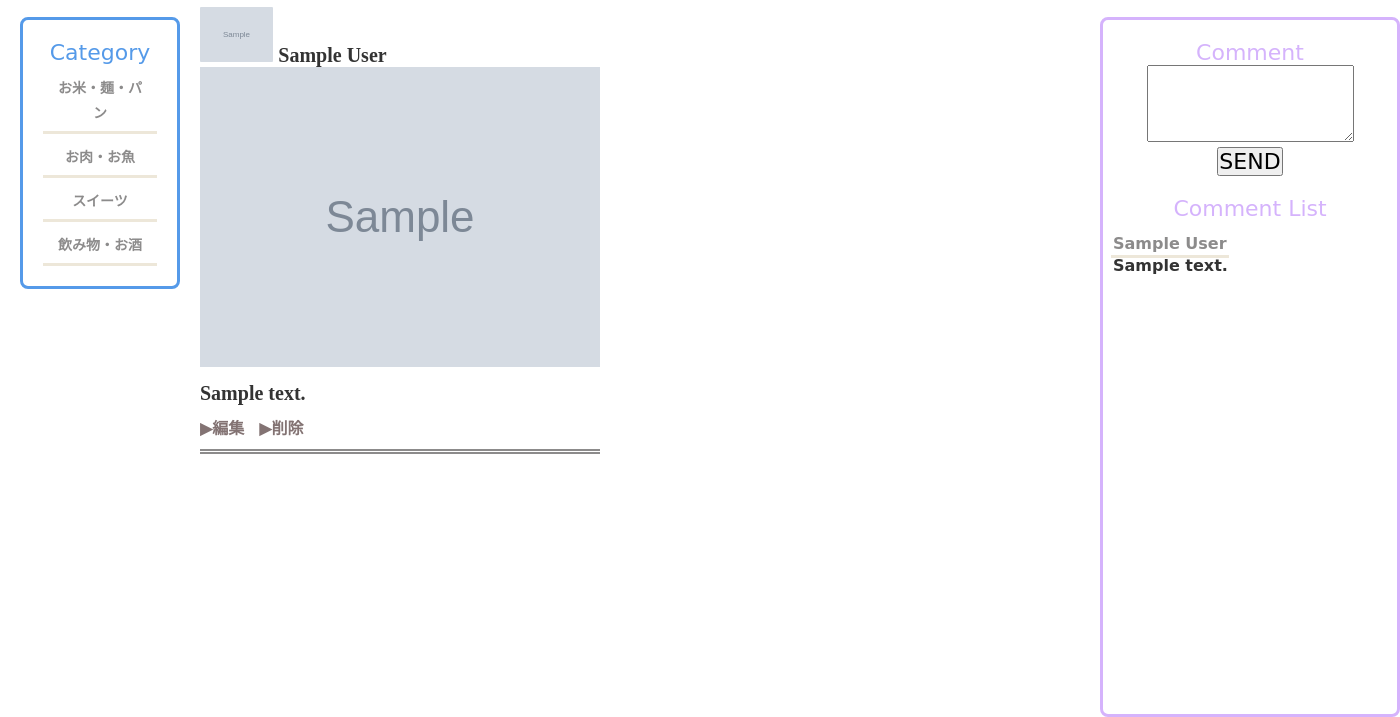
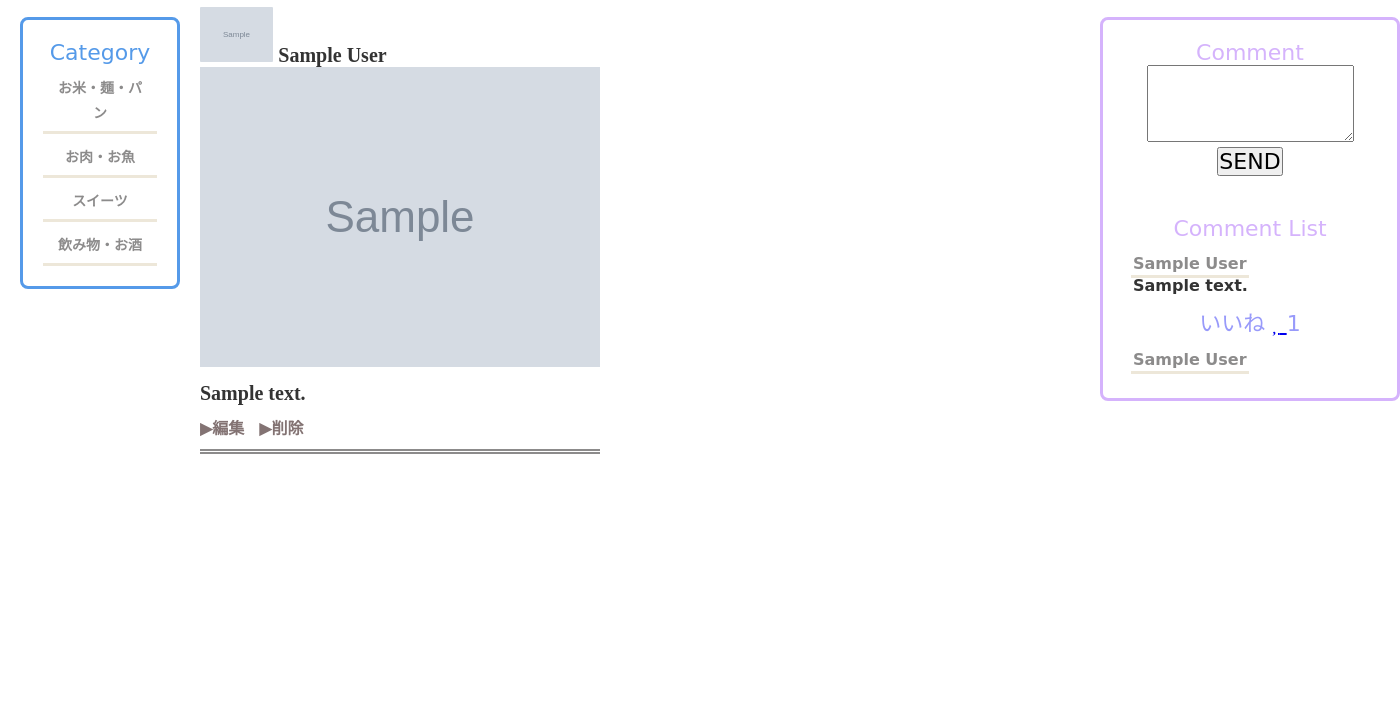
Before and after one commit to tomatoman2/toma-chat, a Rails app: page /messages/1 in a window 1400 px wide. Shown: the part 187-904 px from the top of the page. After the commit the page ends 641 px from the top, so only its background shows below. Run offline with Rails 7, Linux system fonts and the light colour scheme; a user stored in the database is signed in; data comes from the database, SQL or seed files in the repository; tables that the repository leaves empty hold one stand-in row (values such as "Sample post"); grey boxes marked "Sample" are stand-in pictures; style sheets or scripts are compiled from the project's sources; some libraries are stand-ins or nearby versions.

Commit message:
お気に入り機能の実装

```diff
--- a/app/assets/stylesheets/modules/_messages.scss
+++ b/app/assets/stylesheets/modules/_messages.scss
@@ -149,7 +149,6 @@
     position: absolute;
     top: 40px;
     left: 1100px;
-    height: 100%;
     width: 300px;
     border: solid;
     border-color: #d5b3fc;
@@ -168,6 +167,7 @@
       color: #d5b3fc;
       text-align: center;
       align-items: center;
+      padding: 20px;
       &__title {
         padding: 8px;
         text-align: left;
@@ -189,6 +189,22 @@
           font-weight: bold;
           color         : #333333;
           padding: 2px;
+        }
+      }
+      .likes__list {
+        color: #989afa;
+        li {
+          list-style: none;
+          padding: 8px;
+          text-align: left;
+          a {
+            text-decoration: none;
+            color: #8c8b8b;
+            font-size: 16px;
+            font-weight: bold;
+            border-bottom: #ede7d9 3px solid;
+            padding: 2px;
+          }
         }
       }
     }
--- a/app/controllers/messages_controller.rb
+++ b/app/controllers/messages_controller.rb
@@ -39,6 +39,7 @@ class MessagesController < ApplicationController
     @message = Message.find(params[:id])
     @comment = Comment.new
     @comments = @message.comments.includes(:user)
+    @like = Like.new
   end
 
   private
--- /dev/null
+++ b/app/models/like.rb
@@ -0,0 +1,5 @@
+class Like < ApplicationRecord
+  belongs_to :user
+  belongs_to :message
+  validates_uniqueness_of :message_id, scope: :user_id
+end
--- a/app/models/user.rb
+++ b/app/models/user.rb
@@ -5,10 +5,12 @@ class User < ApplicationRecord
           :recoverable, :rememberable, :validatable
   has_many :messages
   has_many :comments
+  has_many :likes, dependent: :destroy
+  has_many :liked_messages, through: :likes, source: :message
+  #ユーザーが投稿に対して既にいいねしているか
+  def already_liked?(message)
+    likes.exists?(message_id: message.id)
+  end
   validates :name, presence: true, uniqueness: true
   mount_uploader :image, ImageUploader
-  # validates :user_id, {presence: true}
-  # def user
-  #   return User.find_by(id: self.user_id)
-  # end
 end
--- a/app/views/messages/show.html.haml
+++ b/app/views/messages/show.html.haml
@@ -40,3 +40,15 @@
             = link_to comment.user.name, "/users/#{comment.user_id}", class: "name"
             .comments__list__title__text
               = comment.text
+      .likes__list
+        いいね
+        - if current_user.already_liked?(@message)
+          = link_to message_like_path(@message), method: :delete, remote: true do
+            = icon('fas','heart')
+          = @message.liked_users.count
+        - else
+          = link_to message_likes_path(@message), method: :post, remote: true do
+            = icon('far', 'heart')
+          = @message.liked_users.count
+        - @message.liked_users.each do |user|
+          %li= link_to user.name, user_path(@message)
--- a/config/routes.rb
+++ b/config/routes.rb
@@ -3,6 +3,7 @@ Rails.application.routes.draw do
   root "messages#index"
   resources :messages do
     resources :comments, only: :create
+    resources :likes, only: [:create, :destroy]
   end
   resources :users, only: [:edit, :update, :index, :show]
   resources :categories, only: [:show]
```
Also changed, not shown: app/controllers/likes_controller.rb (added, +18 -0 lines), app/models/message.rb (+2 -5 lines), db/migrate/20200514154235_create_likes.rb (added, +9 -0 lines), db/schema.rb.
